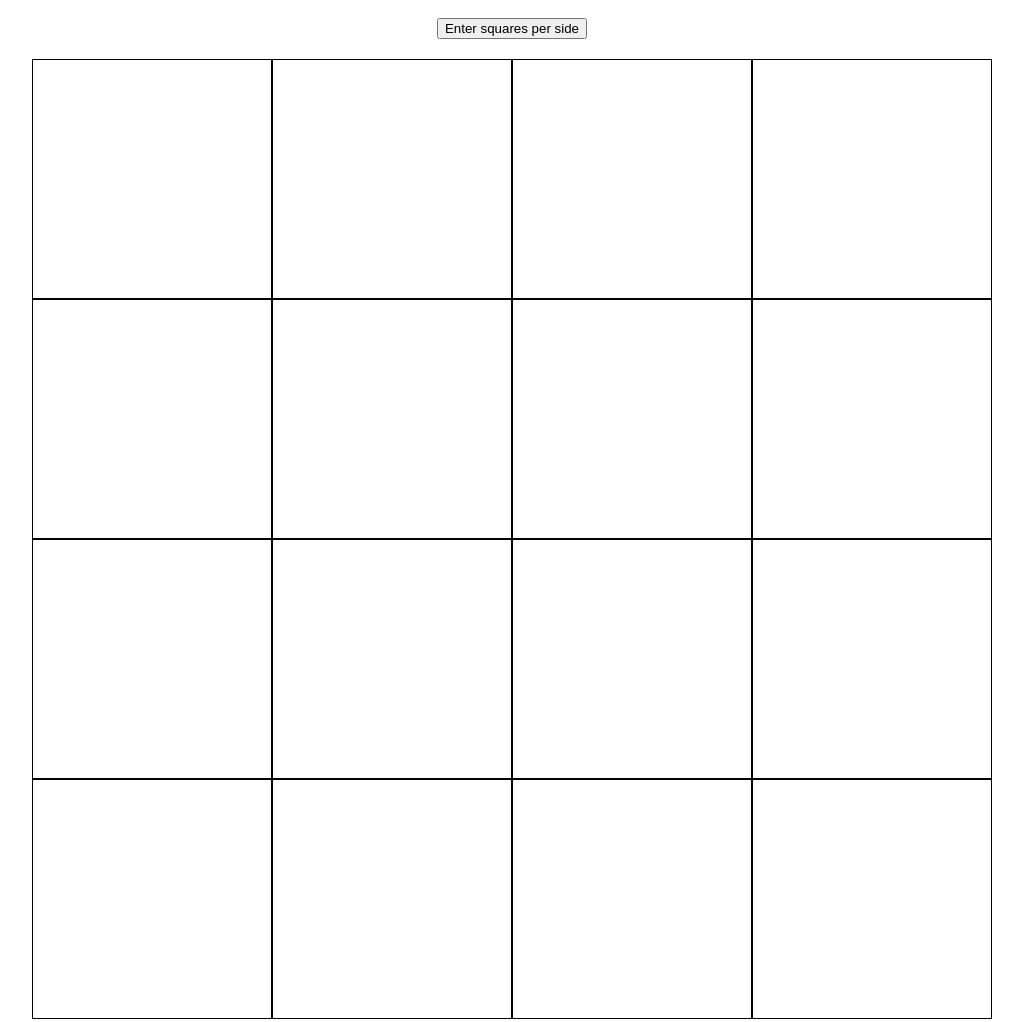
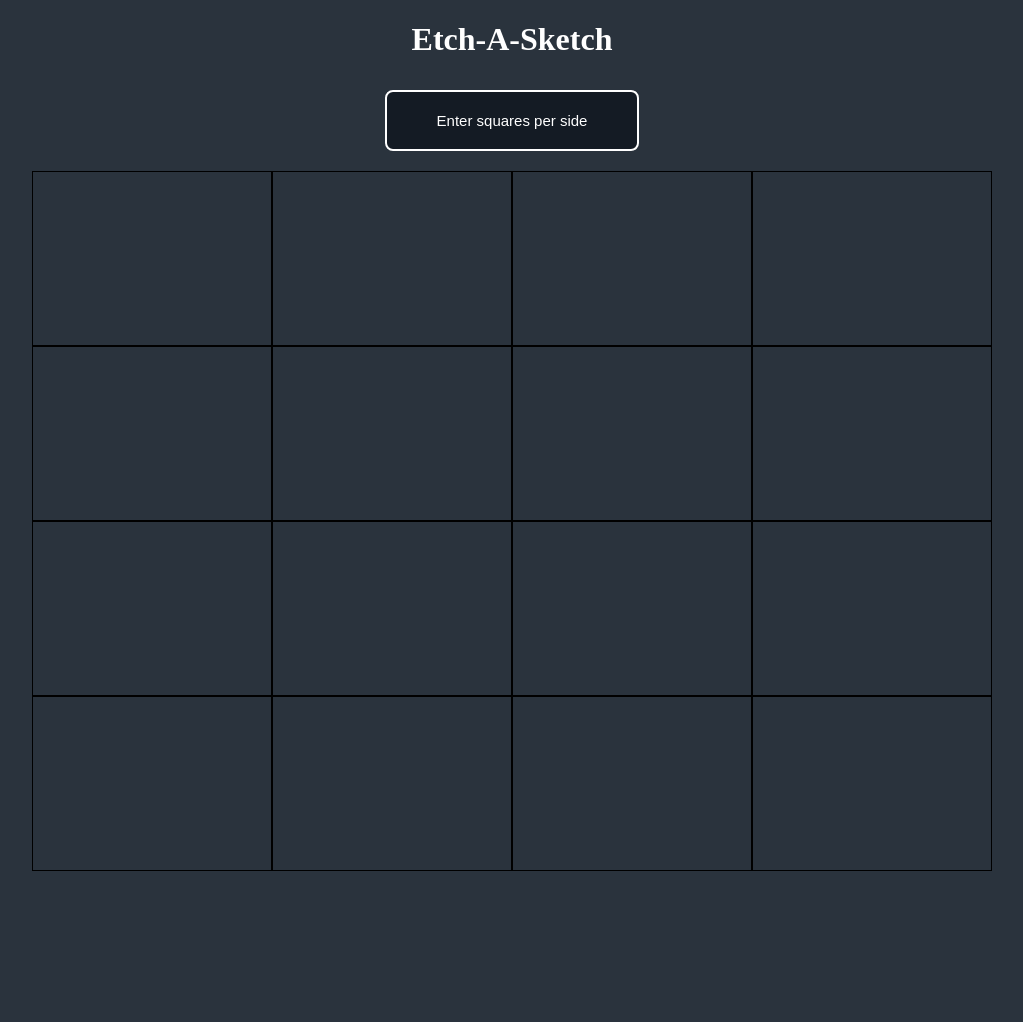
Before and after one commit to edwards955/etch-a-sketch, a plain HTML site: page index.html in a window 1280 px wide. Shown: the whole page, without its empty margins (128-1151 px from the left). After the commit the page ends 881 px from the top, so only its background shows below. Drawn offline with Linux system fonts and the light colour scheme.

Commit message:
Add additional styling

```diff
--- a/index.html
+++ b/index.html
@@ -10,6 +10,7 @@
 </head>
 
 <body>
+    <h1>Etch-A-Sketch</h1>
     <button id="reset">Enter squares per side</button>
     <div id="container"></div>
 </body>
--- a/style.css
+++ b/style.css
@@ -2,7 +2,7 @@
     display: flex;
     flex-direction: column;
     width: 960px;
-    height: 960px;
+    height: 700px;
     margin: 10px auto;
 }
 
@@ -18,8 +18,19 @@
 
 body {
     text-align: center;
+    background-color: rgb(42, 51, 61);
 }
 
 button {
     margin: 10px auto;
+    padding: 20px 50px;
+    background-color: rgb(20, 27, 36);
+    border: 2px solid white;
+    color: white;
+    border-radius: 8px;
+    font-size: 15px;
 }
+
+h1 {
+    color: white;
+}
```
